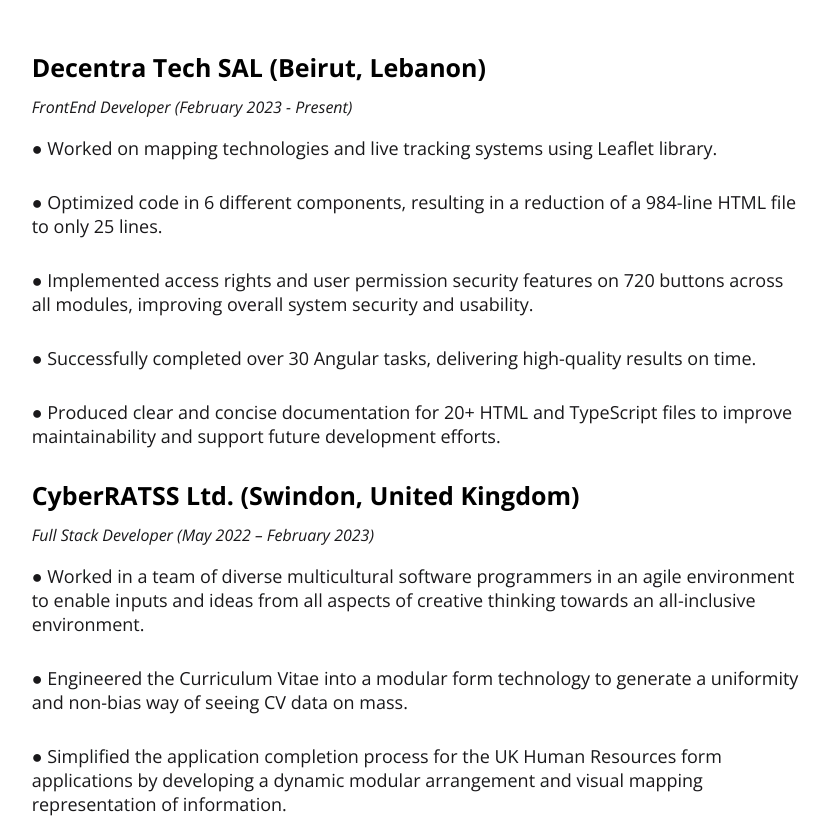
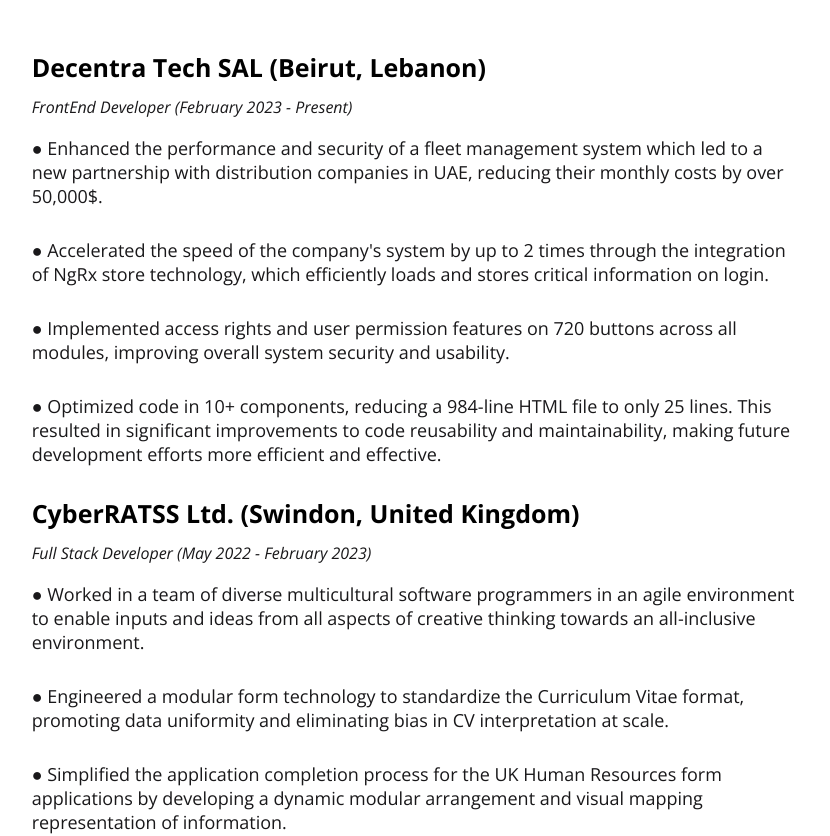
Before and after one commit to PierreBouMalham/personal-portfolio, a React (Create React App) app: page / in a window 1280 px wide. Shown: the part 1640-2476 px from the top of the page, without its empty margins (395-1225 px from the left). Built offline with nearby package versions, Linux system fonts and the light colour scheme; the HTML template or start-up script is replaced by a standard one.

Commit message:
portfolio updated

```diff
--- a/src/components/About/About.js
+++ b/src/components/About/About.js
@@ -36,7 +36,7 @@
 
           <div className="about__resume">
             <a
-              href="https://drive.google.com/file/d/1n2cxNkMzNZYvo-618UA7E3hbN9rzNhjt/view?usp=sharing"
+              href="https://drive.google.com/file/d/14TpvOZf5bv-ASs7bNPk5a_JL7HvJV4Mk/view?usp=sharing"
               target="_blank"
               rel="noreferrer"
             >
--- a/src/components/Resume/Resume.js
+++ b/src/components/Resume/Resume.js
@@ -16,30 +16,29 @@
             <h1>Decentra Tech SAL (Beirut, Lebanon)</h1>
             <h4>FrontEnd Developer (February 2023 - Present)</h4>
             <p>
-              ● Worked on mapping technologies and live tracking systems using
-              Leaflet library.
+              ● Enhanced the performance and security of a fleet management
+              system which led to a new partnership with distribution companies
+              in UAE, reducing their monthly costs by over 50,000$.
             </p>
             <p>
-              ● Optimized code in 6 different components, resulting in a
-              reduction of a 984-line HTML file to only 25 lines.
+              ● Accelerated the speed of the company's system by up to 2 times
+              through the integration of NgRx store technology, which
+              efficiently loads and stores critical information on login.
             </p>
             <p>
-              ● Implemented access rights and user permission security features
-              on 720 buttons across all modules, improving overall system
-              security and usability.
+              ● Implemented access rights and user permission features on 720
+              buttons across all modules, improving overall system security and
+              usability.
             </p>
             <p>
-              ● Successfully completed over 30 Angular tasks, delivering
-              high-quality results on time.
-            </p>
-            <p>
-              ● Produced clear and concise documentation for 20+ HTML and
-              TypeScript files to improve maintainability and support future
-              development efforts.
+              ● Optimized code in 10+ components, reducing a 984-line HTML file
+              to only 25 lines. This resulted in significant improvements to
+              code reusability and maintainability, making future development
+              efforts more efficient and effective.
             </p>
             <div className="resume__info">
               <h1>CyberRATSS Ltd. (Swindon, United Kingdom)</h1>
-              <h4>Full Stack Developer (May 2022 – February 2023)</h4>
+              <h4>Full Stack Developer (May 2022 - February 2023)</h4>
               <p>
                 ● Worked in a team of diverse multicultural software programmers
                 in an agile environment to enable inputs and ideas from all
@@ -47,9 +46,9 @@
                 environment.
               </p>
               <p>
-                ● Engineered the Curriculum Vitae into a modular form technology
-                to generate a uniformity and non-bias way of seeing CV data on
-                mass.
+                ● Engineered a modular form technology to standardize the
+                Curriculum Vitae format, promoting data uniformity and
+                eliminating bias in CV interpretation at scale.
               </p>
               <p>
                 ● Simplified the application completion process for the UK Human
@@ -70,7 +69,7 @@
             </div>
             <div className="resume__info">
               <h1>Luxemburg-Slovenian Business Club (Ljubljana, Slovenia)</h1>
-              <h4>Web Developer (May 2022 – February 2023)</h4>
+              <h4>Web Developer (May 2022 - February 2023)</h4>
               <p>
                 ● Designed the test task required for a web developer intern
                 position which covers company tech stack and contains 25
```
